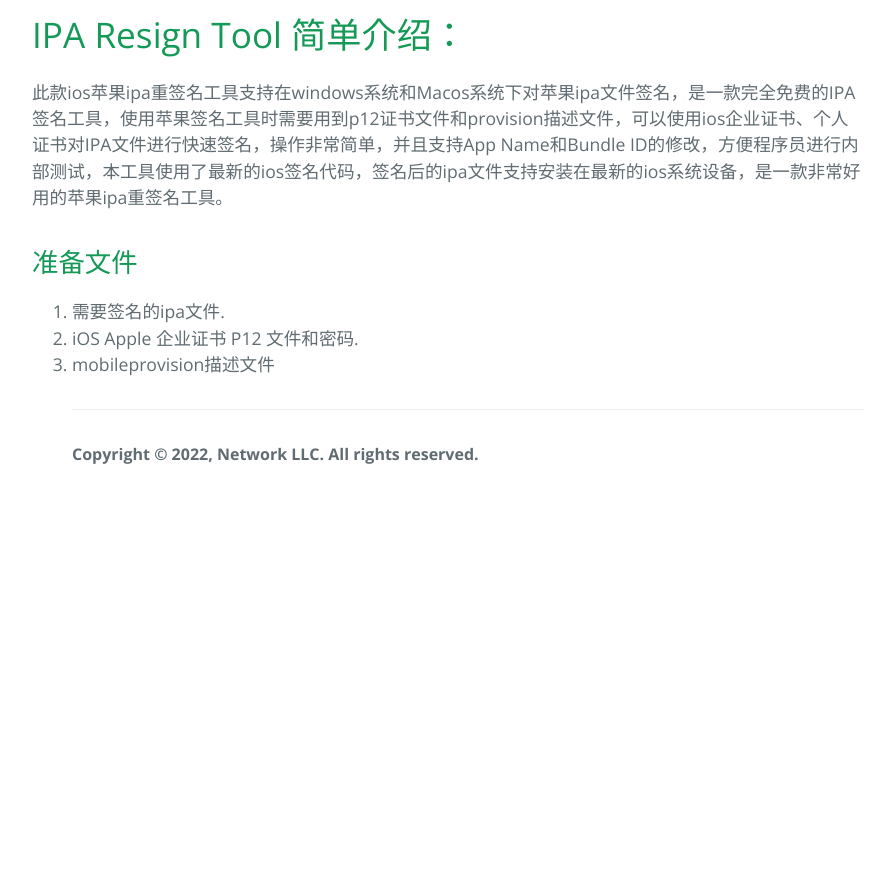
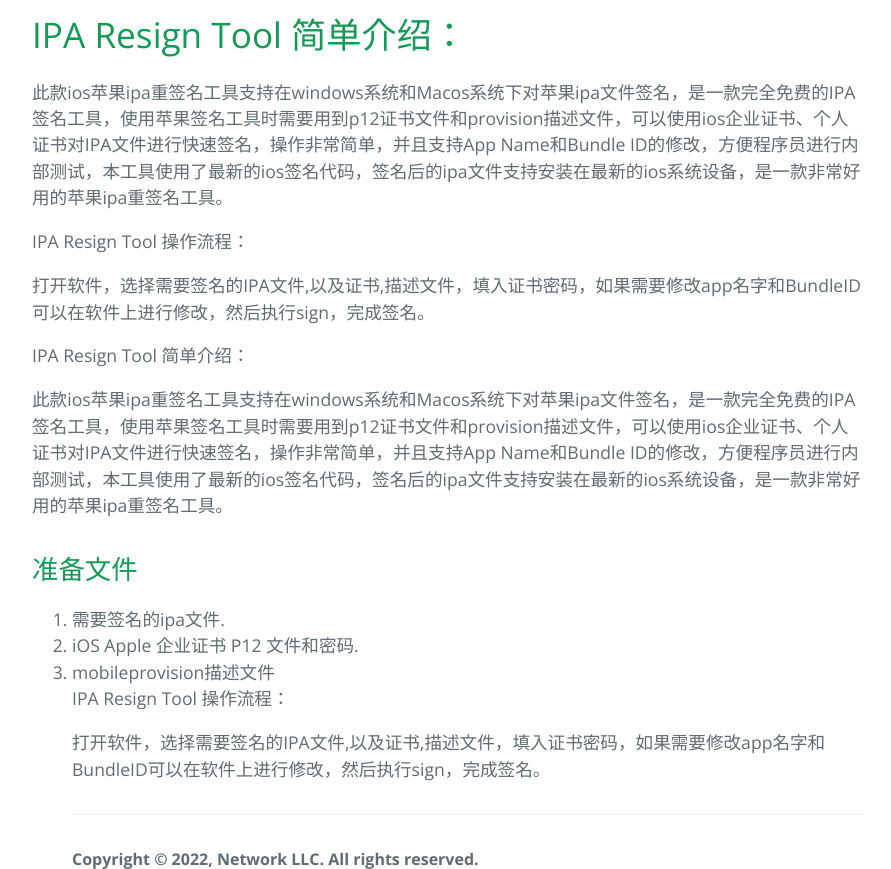
Before and after one commit to re-signing/re-signing.github.io, a Jekyll site: the page index.html, which Jekyll copies as it is, in a window 1280 px wide and 900 px high, scrolled down 839 px, cut to the strip 31-900 px from the top of the window. Shown: the whole strip, without its empty margins (192-1083 px from the left). Built offline with Jekyll 4.4.1, drawn with Linux system fonts in a browser that asks for light colours; before the commit the page ends 1386 px from its top, so only the background shows below that.

Commit message:
Update index.html

```diff
--- a/index.html
+++ b/index.html
@@ -28,6 +28,14 @@
 
       <p>此款ios苹果ipa重签名工具支持在windows系统和Macos系统下对苹果ipa文件签名，是一款完全免费的IPA签名工具，使用苹果签名工具时需要用到p12证书文件和provision描述文件，可以使用ios企业证书、个人证书对IPA文件进行快速签名，操作非常简单，并且支持App Name和Bundle ID的修改，方便程序员进行内部测试，本工具使用了最新的ios签名代码，签名后的ipa文件支持安装在最新的ios系统设备，是一款非常好用的苹果ipa重签名工具。</p>
 
+      <a id="user-content-header-1" class="anchor" href="#header-1" aria-hidden="true"><span class="octicon octicon-link"></span></a>IPA Resign Tool 操作流程：</h1>
+
+      <p>打开软件，选择需要签名的IPA文件,以及证书,描述文件，填入证书密码，如果需要修改app名字和BundleID可以在软件上进行修改，然后执行sign，完成签名。</p>
+
+      <a id="user-content-header-1" class="anchor" href="#header-1" aria-hidden="true"><span class="octicon octicon-link"></span></a>IPA Resign Tool 简单介绍：</h1>
+
+      <p>此款ios苹果ipa重签名工具支持在windows系统和Macos系统下对苹果ipa文件签名，是一款完全免费的IPA签名工具，使用苹果签名工具时需要用到p12证书文件和provision描述文件，可以使用ios企业证书、个人证书对IPA文件进行快速签名，操作非常简单，并且支持App Name和Bundle ID的修改，方便程序员进行内部测试，本工具使用了最新的ios签名代码，签名后的ipa文件支持安装在最新的ios系统设备，是一款非常好用的苹果ipa重签名工具。</p>
+
       <h2>
       <a id="user-content-header-2" class="anchor" href="#header-2" aria-hidden="true"><span class="octicon octicon-link"></span></a>准备文件</h2>
 
@@ -35,6 +43,12 @@
       <li>   需要签名的ipa文件.</li>
       <li>   iOS Apple 企业证书 P12 文件和密码.</li>
       <li>   mobileprovision描述文件</li>
+
+      <a id="user-content-header-1" class="anchor" href="#header-1" aria-hidden="true"><span class="octicon octicon-link"></span></a>IPA Resign Tool 操作流程：</h1>
+
+      <p>打开软件，选择需要签名的IPA文件,以及证书,描述文件，填入证书密码，如果需要修改app名字和BundleID可以在软件上进行修改，然后执行sign，完成签名。</p>
+
+
 
       <footer class="site-footer">
         <span class="site-footer-owner">Copyright © 2022, Network LLC. All rights reserved.</span>
```
